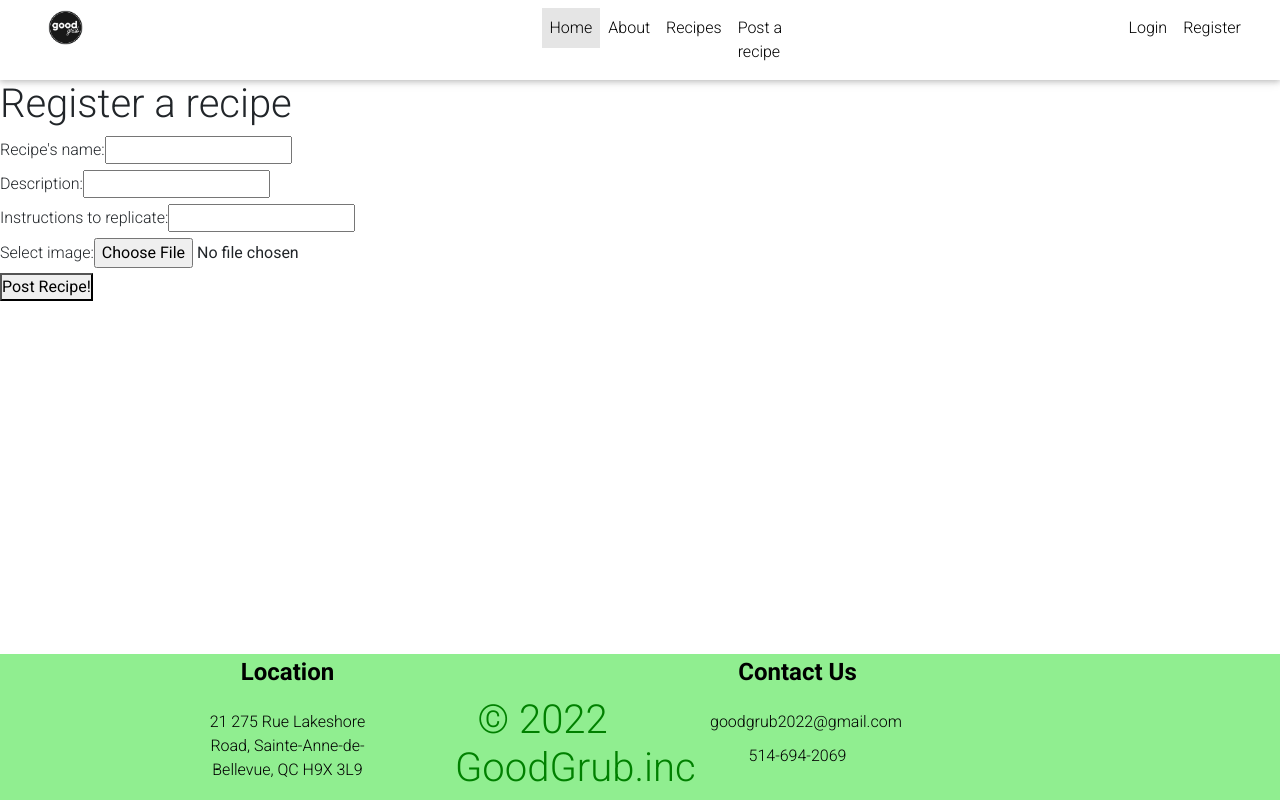
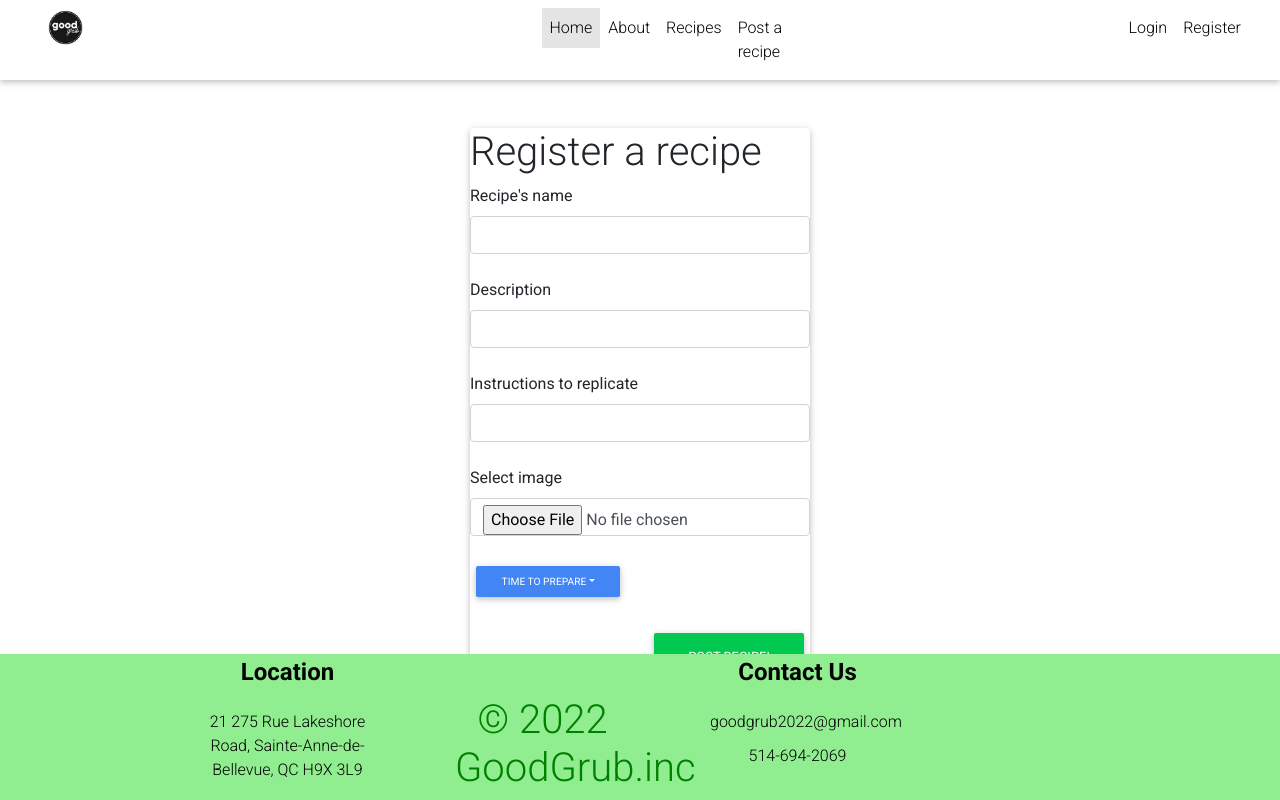
Before and after one commit to brenzlr/GoodGrub, a React (Create React App) app: page /postRecipe in a window 1280 px wide. Built offline with nearby package versions, Linux system fonts and the light colour scheme.

Commit message:
samll changes to recipe elements

```diff
--- /dev/null
+++ b/src/components/FormStyle.css
@@ -0,0 +1,5 @@
+.ui.dropdown .visible.menu {
+    display: inline-block !important;
+  }
+
+.dropdown-menu { position:relative !important }
--- a/src/components/RegisterRecipe.js
+++ b/src/components/RegisterRecipe.js
@@ -1,4 +1,9 @@
 import React, { useRef } from "react";
+import { Card, Row, Button, Col } from "react-bootstrap";
+import "./FormStyle.css";
+import Dropdown from "react-bootstrap/esm/Dropdown";
+import DropdownButton from "react-bootstrap/esm/DropdownButton";
+import { useState } from "react";
 
 export function RegisterRecipe() {
   //const [isLoggedIn, setIsLoggedIn] = React.useContext(LoggedInContext);
@@ -7,6 +12,7 @@ export function RegisterRecipe() {
   const instructRef = useRef();
   const ratingRef = useRef();
   const fileRef = useRef();
+  const timeRef = useRef();
 
   const handleSubmit = (event) => {
     event.preventDefault(); // prevent page reload
@@ -18,9 +24,8 @@ export function RegisterRecipe() {
         title: titleRef.current.value,
         description: descRef.current.value,
         instructions: instructRef.current.value,
-        rating: ratingRef.current.value, //needs to take from the component
-        //picture, gotta see how to do this
-        file: fileRef.current.value
+        img: fileRef.current.value,
+        timeToMake: timeRef.current.value,
       }),
       headers: {
         "Content-type": "application/json; charset=UTF-8",
@@ -32,20 +37,40 @@ export function RegisterRecipe() {
       });
   };
 
-  //need picture and rating here -----------------------------------------------
+  const [value, setValue] = useState("");
+  const handleSelect = (e) => {
+    console.log(e);
+    setValue(e);
+    timeRef = value;
+  };
+
+  //need picture here -----------------------------------------------
   return (
-    <div>
+    <div className="container">
+      <Col md={{ span: 4, offset: 4 }} className="mt-5">
+        <Card>
           <h1>Register a recipe</h1>
           <form onSubmit={handleSubmit}>
-        <label htmlFor="title">Recipe's name: </label>
-        <input id="title" type="text" ref={titleRef} required />
+            <label htmlFor="title" className="control-label" placeholder="">
+              Recipe's name{" "}
+            </label>
+            <input id="title" type="text" ref={titleRef} className="form-control" required />
             <br></br>
-        <label htmlFor="description">Description: </label>
-        <input id="description" type="text" ref={descRef} required />
+            <label htmlFor="description" className="control-label">
+              Description{" "}
+            </label>
+            <input id="description" type="text" ref={descRef} className="form-control" required />
             <br></br>
-        <label htmlFor="instructions">Instructions to replicate: </label>
-        <input id="instructions" type="text" ref={instructRef} required />
-        <br></br>
+            <label htmlFor="instructions" className="control-label">
+              Instructions to replicate{" "}
+            </label>
+            <input
+              id="instructions"
+              type="text"
+              ref={instructRef}
+              className="form-control"
+              required
+            />
             {/*------hidden because the other users
         will be the one to determine it and default value is 0------*/}
             <label htmlFor="rating"></label>
@@ -54,15 +79,35 @@ export function RegisterRecipe() {
               type="number"
               ref={ratingRef}
               hidden="true"
+              className="form-control"
               value={0}
             />
-        {/*------------*/}
-        <label for="myfile">Select image: </label>
-        <input type="file" id="myfile" ref={fileRef}></input>
+
             <br></br>
-        {/*------------*/}
-        <button type="submit">Post Recipe!</button>
+            <label for="myfile" className="control-label">
+              Select image{" "}
+            </label>
+            <input type="file" id="myfile" ref={fileRef} className="form-control"></input>
+
+            <br></br>
+            <DropdownButton
+              id="dropdown-basic-button"
+              title="Time to prepare"
+              onSelect={handleSelect}
+              size="sm"
+            >
+              <Dropdown.Item eventKey="10">~10min</Dropdown.Item>
+              <Dropdown.Item eventKey="20">~20min</Dropdown.Item>
+              <Dropdown.Item eventKey="30">~30min</Dropdown.Item>
+            </DropdownButton>
+            <br></br>
+
+            <button type="submit" className="btn btn-success float-right">
+              Post Recipe!
+            </button>
           </form>
+        </Card>
+      </Col>
     </div>
   );
 }
--- a/src/pages/RecipeDetails.js
+++ b/src/pages/RecipeDetails.js
@@ -1,8 +1,6 @@
 import React from "react";
 
-export function RecipeDisplay(props) {
-  <RecipeDetails />;
-}
+//I think we need to send a fetch request in the RecipeCard.js button with id and have the url reflect that /recipeDetails/1
 
 export function RecipeDetails(props) {
   return (
@@ -12,6 +10,8 @@ export function RecipeDetails(props) {
       <div>img here{props.img}</div>
       <div>rating here{props.rating}</div>
       <p>description{props.description}</p>
+      <p>instructions</p>
+      <p>recipe by username on creationDate</p>
     </div>
   );
 }
```
Also changed, not shown: src/components/LoginForm.js (+18 -5 lines), src/components/RecipeCard.js (+6 -3 lines). Lines whose indentation alone changed are shown as unchanged.
